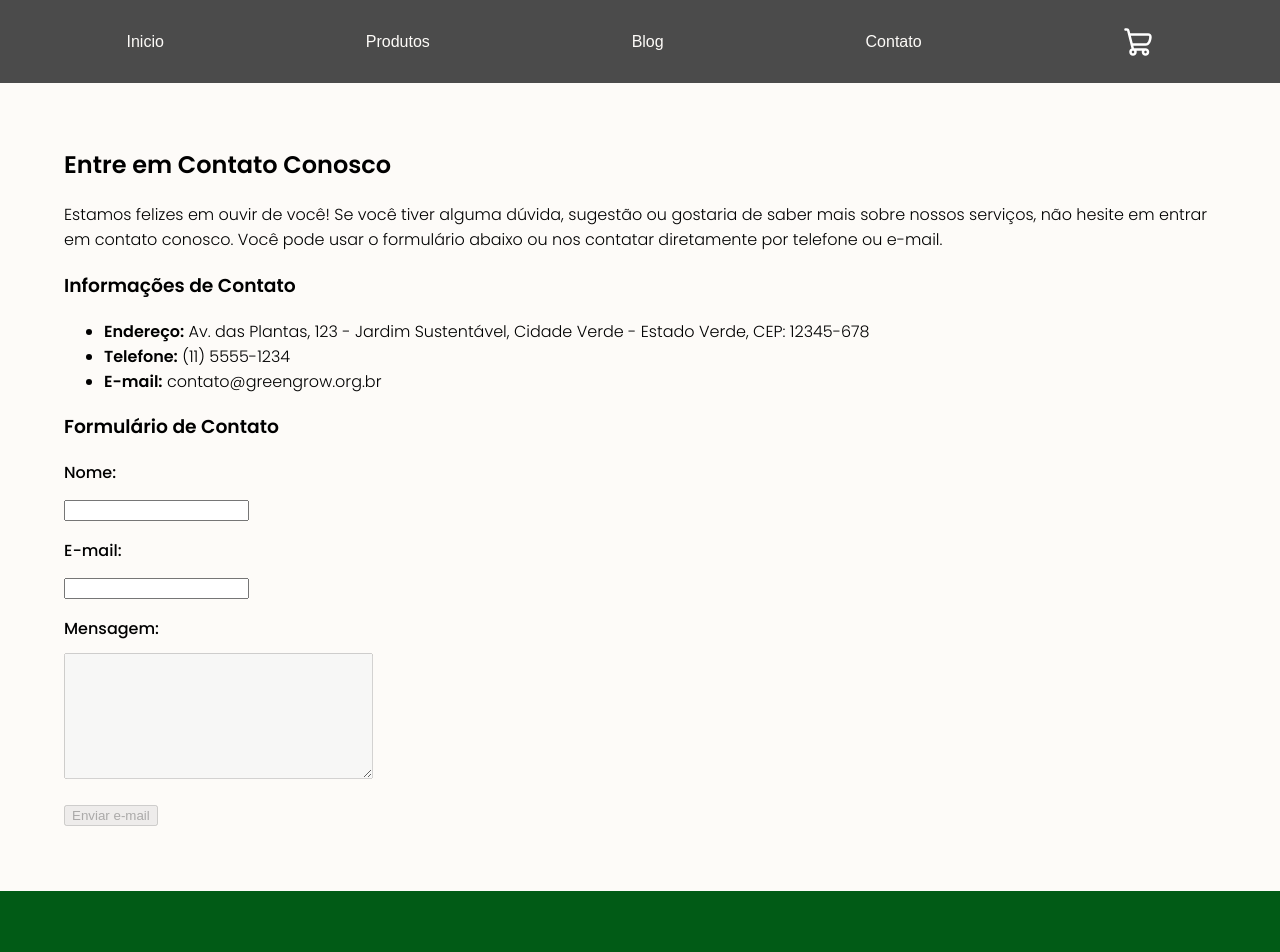
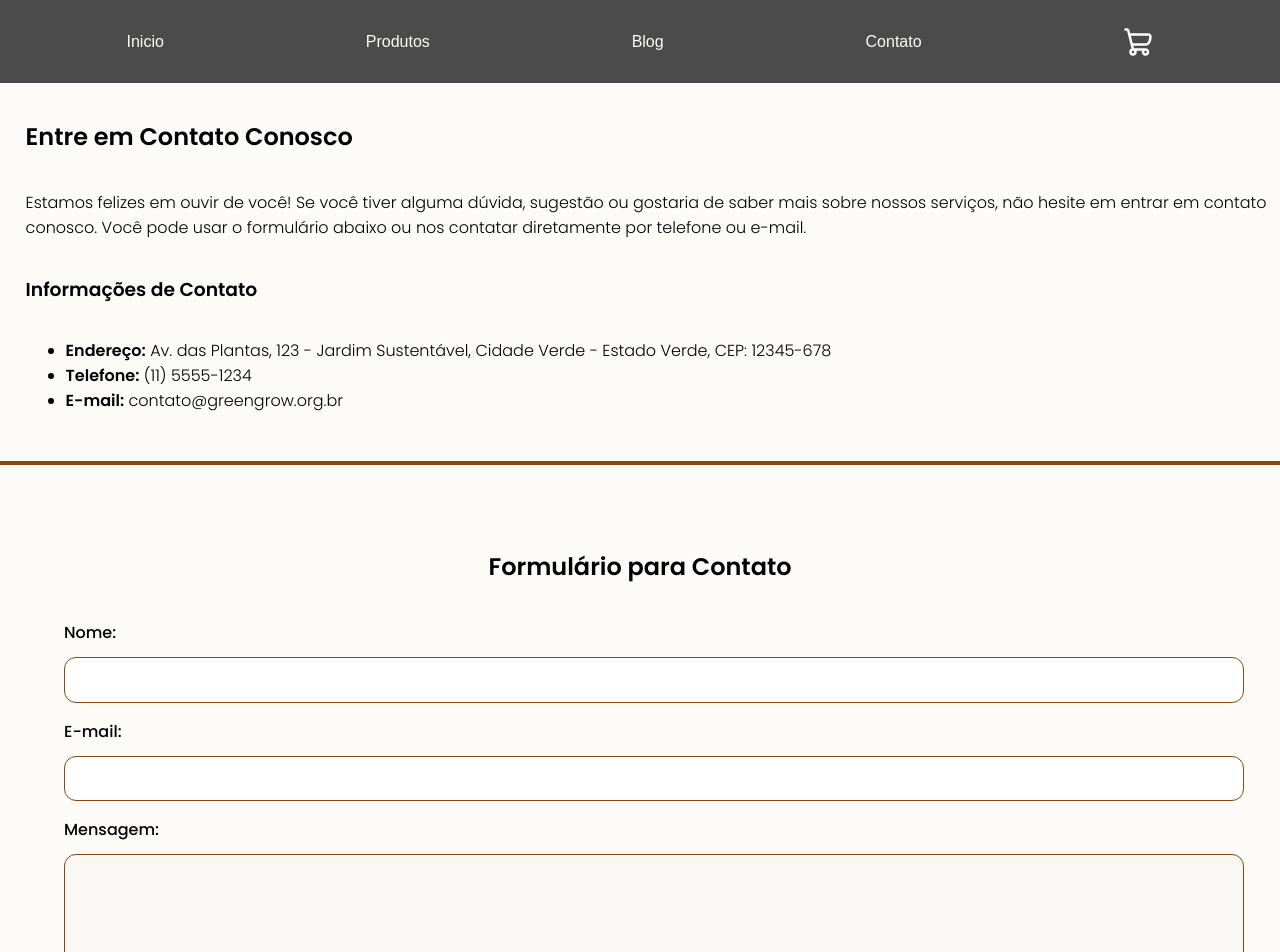
Before and after one commit to NatanVilasBoas/green-grow-site, a React (Create React App) app: page /contact in a window 1280 px wide. Shown: the top 952 px of the page. Built offline with nearby package versions, Linux system fonts and the light colour scheme; the HTML template or start-up script is replaced by a standard one.

Commit message:
💄 aplicando estilização em formularío e página

```diff
--- a/src/components/FormsContact/FormsContact.tsx
+++ b/src/components/FormsContact/FormsContact.tsx
@@ -1,20 +1,46 @@
 import { useState } from "react";
 import InputFormsContact from "./InputFormsContact/InputFormsContact";
+import styled from "styled-components";
+
+const Button = styled.button`
+    padding: 1.2rem 3rem;
+    margin-top: 16px;
+    background-color: transparent;
+    border: 1px solid var(--russet);
+    cursor: pointer;
+    color: var(--davys-gray);
+    border-radius: 12px;
+    font-size: 14px;
+    transition: border-color ease-in-out 0.3s, background-color ease-in-out 0.3s, color ease-in-out 0.3s;
+
+    &:hover{
+        border-color: var(--pigment-green);
+        background-color: var(--pigment-green);
+        color: var(--baby-powder);
+    }
+
+    &:disabled{
+        cursor: not-allowed;
+        background-color: transparent;
+        border: 1px solid var(--russet);
+        color: var(--davys-gray);
+    }
+`
 
 const FormsContact = () => {
 
     const [email, setEmail] = useState('');
     const [nome, setNome] = useState('');
 
-    const changeEmail = (value : string) => {
+    const changeEmail = (value: string) => {
         setEmail(value);
     }
-    const changeNome = (value : string) => {
+    const changeNome = (value: string) => {
         setNome(value);
     }
 
     return (
-        <form data-testid="forms-contato">
+            <form style={{width: "100%"}} data-testid="forms-contato">
                 <InputFormsContact
                     onHandleChange={(value) => changeEmail(value)}
                     text
@@ -24,10 +50,10 @@ const FormsContact = () => {
                     text
                     titulo="E-mail:" />
                 <InputFormsContact
-                text = {false}
+                    text={false}
                     titulo="Mensagem:"
-                isDisabled = {nome.length > 0 && email.length > 0 ? false : true} />
-            <button disabled = {nome.length > 0 && email.length > 0 ? false : true}>Enviar e-mail</button>
+                    isDisabled={nome.length > 0 && email.length > 0 ? false : true} />
+                <Button disabled={nome.length > 0 && email.length > 0 ? false : true}>Enviar e-mail</Button>
             </form>
     )
 }
--- a/src/components/FormsContact/InputFormsContact/InputFormsContact.tsx
+++ b/src/components/FormsContact/InputFormsContact/InputFormsContact.tsx
@@ -7,6 +7,35 @@ const Container = styled.div`
 const Label = styled.label`
     display: block;
     margin-bottom: 12px;
+`
+
+const Input = styled.input`
+    width: 100%;
+    padding: .8rem;
+    font-size: 16px;
+    border: 1px solid;
+    border-color: var(--russet);
+    border-radius: 12px;
+
+    &:focus{
+        outline: none;
+        border: 2px solid;
+        border-color: var(--pigment-green);
+    }
+`
+
+const TextArea = styled.textarea`
+    width: 100%;
+    padding: .8rem;
+    font-size: 16px;
+    border: 1px solid;
+    border-color: var(--russet);
+    border-radius: 12px;
+
+    &:focus{
+        outline: none;
+        border: 2px solid var(--pigment-green);
+    }
 `
 
 interface Props {
@@ -20,15 +49,14 @@ const InputFormsContact : React.FC<Props> = ({titulo, text, onHandleChange, isDi
     return (
         <Container>
             <Label htmlFor={titulo.toLocaleLowerCase()}>{titulo}</Label>
-            {text ? <input
+            {text ? <Input
                         type="text"
                         id={titulo.toLocaleLowerCase()}
                         name={titulo.toLocaleLowerCase()}
                         required onChange={(e) => onHandleChange && onHandleChange(e.target.value)}/>
-                : <textarea
+                : <TextArea
                     name={titulo.toLocaleLowerCase()}
                     id={titulo.toLocaleLowerCase()}
-                    cols={36}
                     rows={8}
                     disabled = {isDisabled ? true : false}/>}
 
--- a/src/pages/Contact/Contact.tsx
+++ b/src/pages/Contact/Contact.tsx
@@ -1,20 +1,32 @@
 import styled from "styled-components";
 import FormsContact from "../../components/FormsContact/FormsContact";
 
-const Container = styled.section`
-    margin: 4rem;
+
+const Info = styled.div`
+    display: flex;
+    flex-direction: column;
+    padding-top: 2vh;
+    font-weight: 300;
+    margin-left: 2vw;
 `
 
-const Info = styled.div`
-    font-weight: 300;
+const Formulario = styled.section`
+    display: flex;
+    flex-direction: column;
+    justify-content: center;
+    align-items: center;
+    margin: 2rem 0;
+    padding: 4rem;
+    border-top: 4px solid var(--russet);
+    border-bottom: 4px solid var(--russet);
 `
 
 const Contact = () => {
     return (
-        <Container>
+        <section>
+            <Info data-testid='info'>
             <h1>Entre em Contato Conosco</h1>
             <p>Estamos felizes em ouvir de você! Se você tiver alguma dúvida, sugestão ou gostaria de saber mais sobre nossos serviços, não hesite em entrar em contato conosco. Você pode usar o formulário abaixo ou nos contatar diretamente por telefone ou e-mail.</p>
-            <Info data-testid='info'>
                 <h3>Informações de Contato</h3>
                 <ul>
                     <li><strong>Endereço:</strong> Av. das Plantas, 123 - Jardim Sustentável, Cidade Verde - Estado Verde, CEP: 12345-678</li>
@@ -22,9 +34,11 @@ const Contact = () => {
                     <li><strong>E-mail:</strong> contato@greengrow.org.br</li>
                 </ul>
             </Info>
-            <h3>Formulário de Contato</h3>
-            <FormsContact/>
-        </Container>
+            <Formulario>
+                <h2>Formulário para Contato</h2>
+                <FormsContact />
+            </Formulario>
+        </section>
     )
 }
 
```
Lines whose indentation alone changed are shown as unchanged.
